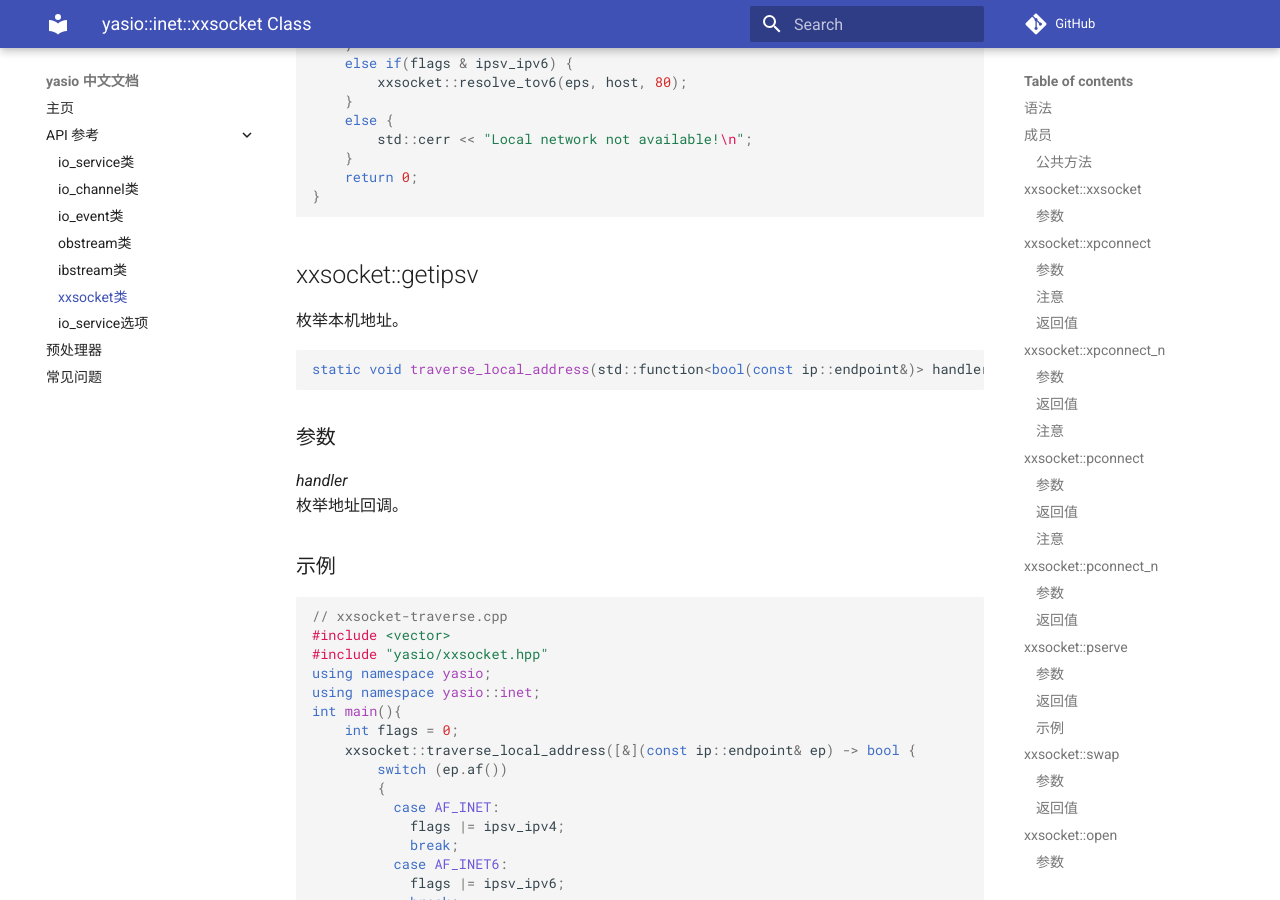
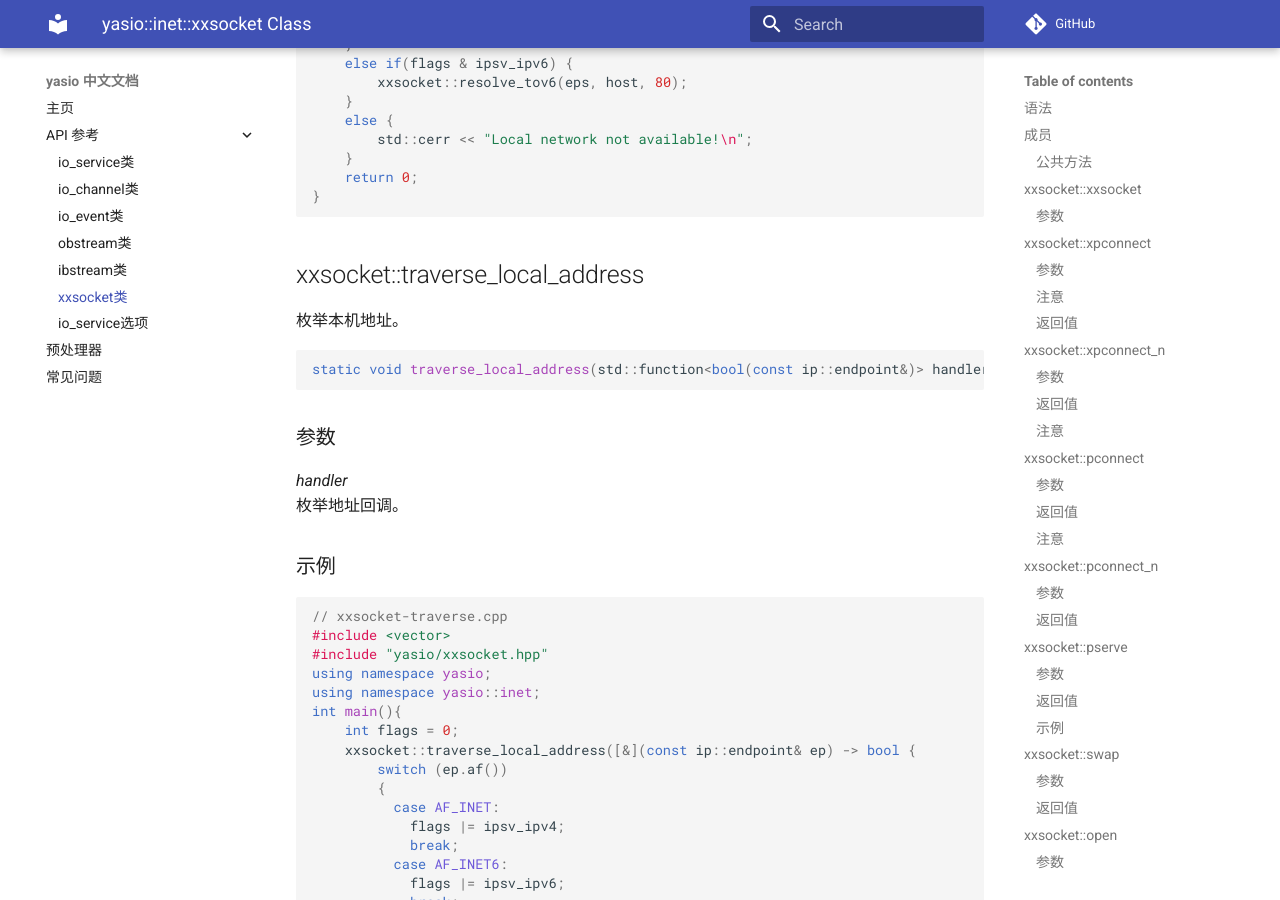
Before and after one commit to yasio/docs-936, an MkDocs documentation site: the page built from docs/api/reference/xxsocket-class.md, in a window 1280 px wide and 900 px high, scrolled down 31767 px. Built offline with MkDocs 1.6.1 and Material for MkDocs 9.7.7, drawn with Linux system fonts in a browser that asks for light colours; comment, search, counter and statistics services are not loaded.

Commit message:
Update xxsocket-class.md

````diff
--- a/docs/api/reference/xxsocket-class.md
+++ b/docs/api/reference/xxsocket-class.md
@@ -1352,7 +1352,7 @@ int main(){
 }
 ```
 
-## <a name="getipsv"></a> xxsocket::getipsv
+## <a name="traverse_local_address"></a> xxsocket::traverse_local_address
 
 枚举本机地址。
 
````
